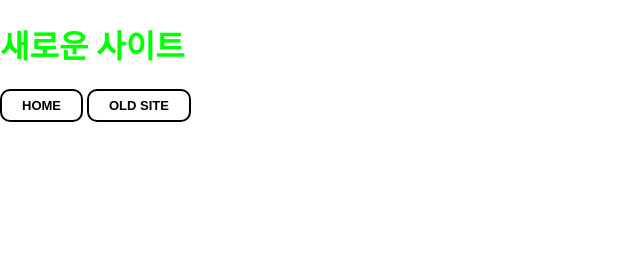
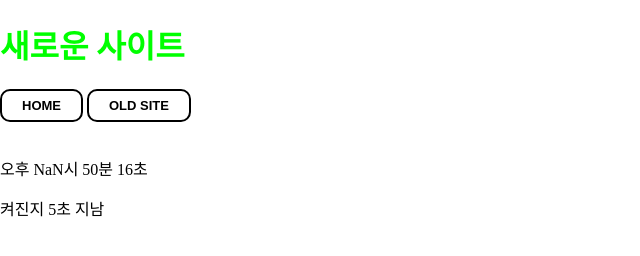
Before and after one commit to KRsandlive/code, a plain HTML site: page code/index.html in a window 1280 px wide. Shown: the whole page, without its empty margins (0-640 px from the left). Drawn offline with Linux system fonts and the light colour scheme.

Commit message:
푸시됨 최신버진

```diff
--- a/code/funtions_code.js
+++ b/code/funtions_code.js
@@ -1,8 +1,17 @@
+const times = 1;
+var cloker_free;
+let time_on = 0;
 function setClock(){
-   var clockL
-   const date = new Date();
-  const hours = String(date.getHours()).padStart(2, "0");
-  const minutes = String(date.getMinutes()).padStart(2, "0");
-  const seconds = String(date.getSeconds()).padStart(2, "0");
-  clockL = hours + ':' + minutes + ':' + seconds;
+  const now = new Date();
+  let hours = now.getHours();
+  const minutes = now.getMinutes().toString().padStart(2, '0');
+  const seconds = now.getSeconds().toString().padStart(2, '0');
+  if(hours <= 12) {hours = '오전 ' + String(Number(hours))}
+  if(Number(hours) > 12);{hours = '오후 ' +String(Number(hours) - 12)}
+  cloker_free = `${hours}시 ${minutes}분 ${seconds}초`;
+  document.getElementById('clocker').textContent = cloker_free;
+  time_on_text = (`켜진지 ${time_on}초 지남`); time_on = Number(time_on + 1);
+  document.getElementById('time_on').textContent = time_on_text;
 }
+setInterval(setClock, 1000);
+setClock();
--- a/code/index.html
+++ b/code/index.html
@@ -14,9 +14,8 @@
     <section class = "light"><button class="button" type = "button" onclick="location.href='index.html'">Home</button>
     <button class="button" type = "button" onclick="location.href='old_site/old.html'">Old site</button></section>
     <br>
-<script type="text/javascript" src="funtions_code.js">
-  function neww() {document.write(clockL)}
-  setInterval(neww, 1000);
-</script>
+<p id="clocker">11S</p>
+<a id="time_on">버그남</a>
+<script type="text/javascript" src="funtions_code.js"></script>
  </body>
 </html>
```
Also changed, not shown: code/old_site/old.html (+0 -6 lines).
